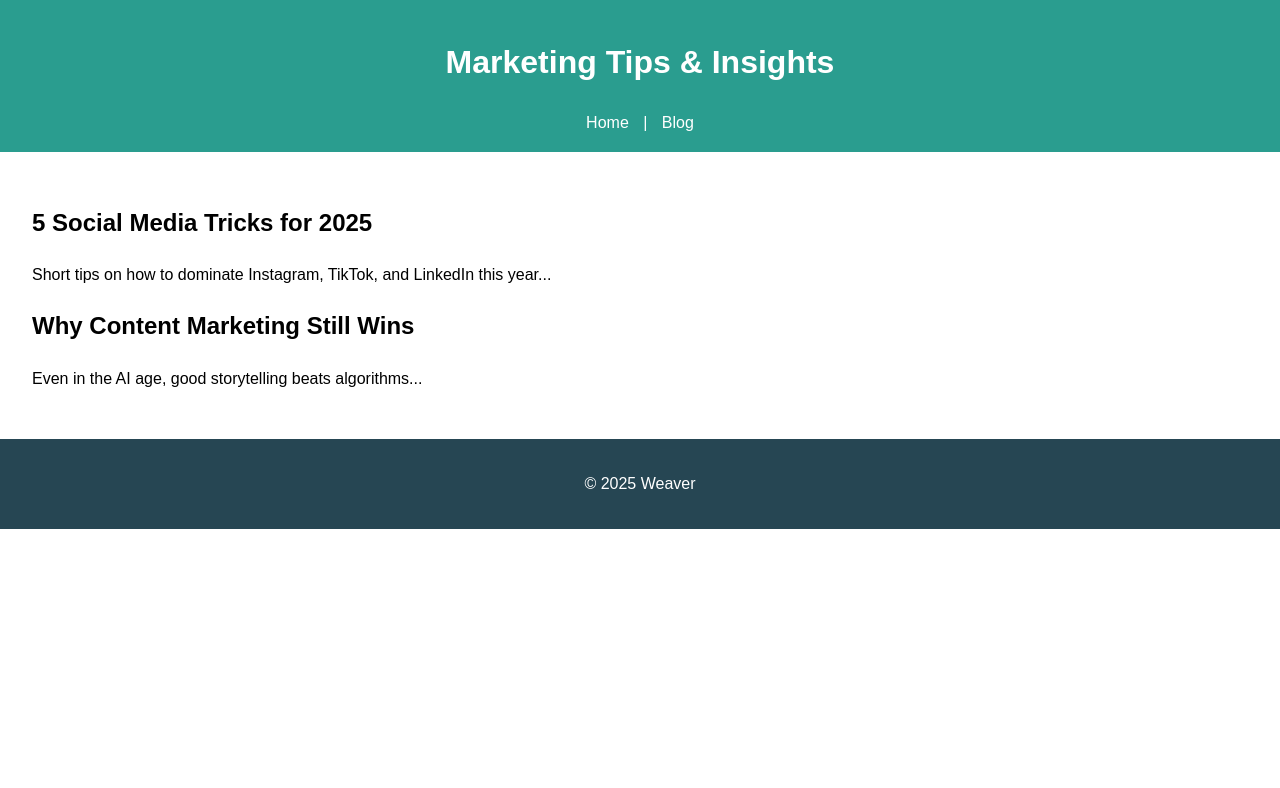
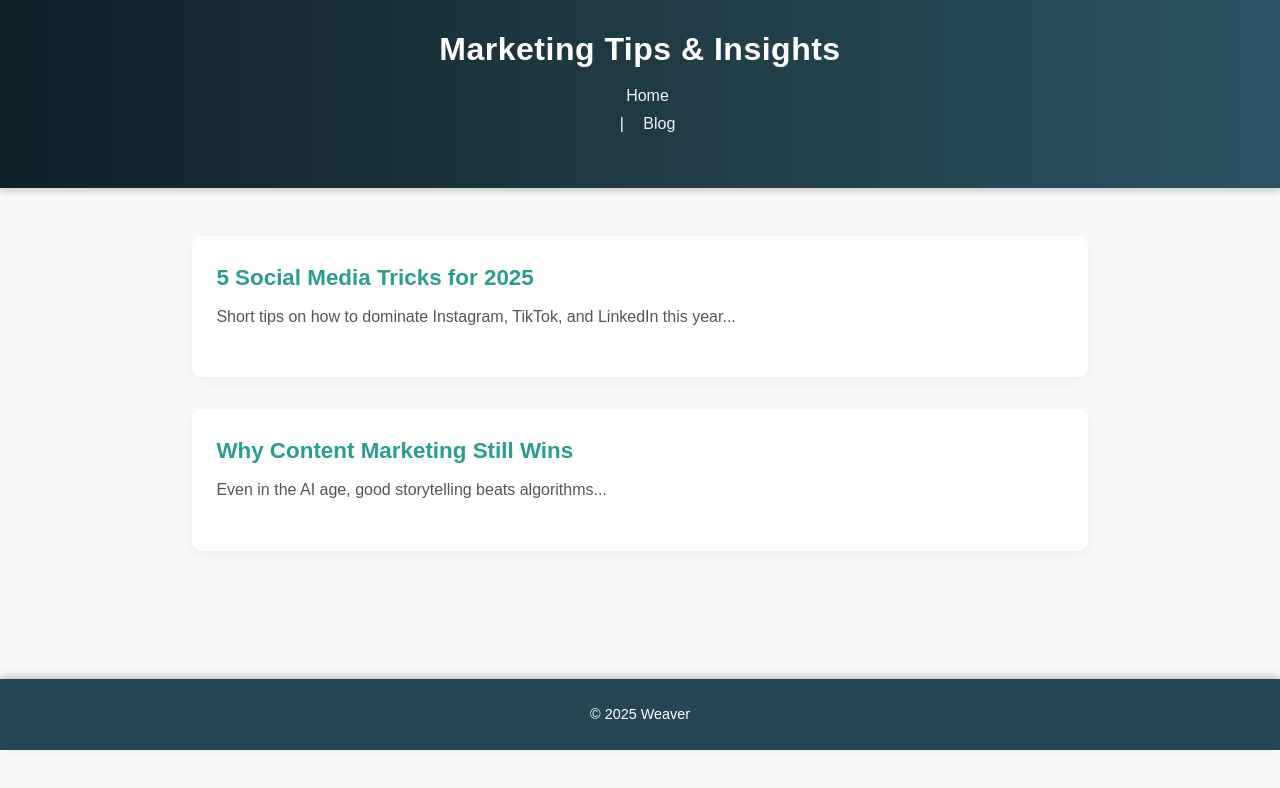
Before and after one commit to gashk/GAshanjaaa, a plain HTML site: page blog.html in a window 1280 px wide. Drawn offline with Linux system fonts and the light colour scheme.

Commit message:
Update style.css

```diff
--- a/style.css
+++ b/style.css
@@ -1,39 +1,146 @@
-body {
-    font-family: Arial, sans-serif;
+/* ---------- RESET & BASE STYLES ---------- */
+* {
     margin: 0;
     padding: 0;
+    box-sizing: border-box;
+}
+
+body {
+    font-family: 'Poppins', sans-serif;
+    background-color: #f9f9f9;
+    color: #333;
     line-height: 1.6;
 }
 
+/* ---------- HEADER ---------- */
 header {
-    background: #2a9d8f;
+    background: linear-gradient(90deg, #0f2027, #203a43, #2c5364);
     color: white;
-    padding: 1rem;
+    padding: 1.5rem 2rem;
     text-align: center;
+    box-shadow: 0 3px 8px rgba(0,0,0,0.2);
+}
+
+header h1 {
+    font-size: 2rem;
+    font-weight: 600;
+    margin-bottom: 0.5rem;
+    letter-spacing: 0.5px;
+}
+
+/* ---------- NAVIGATION ---------- */
+nav {
+    margin-top: 0.5rem;
 }
 
 nav a {
-    color: white;
-    margin: 0 10px;
+    color: #f1f1f1;
+    margin: 0 15px;
     text-decoration: none;
+    font-weight: 500;
+    position: relative;
+    transition: color 0.3s ease;
 }
 
-section {
-    padding: 2rem;
+nav a::after {
+    content: '';
+    display: block;
+    width: 0;
+    height: 2px;
+    background: #e9c46a;
+    transition: width 0.3s ease;
+    margin: auto;
 }
 
+nav a:hover {
+    color: #e9c46a;
+}
+
+nav a:hover::after {
+    width: 100%;
+}
+
+/* ---------- SECTION CONTENT ---------- */
+section {
+    padding: 3rem 8%;
+    max-width: 1100px;
+    margin: auto;
+}
+
+section h2 {
+    font-size: 1.8rem;
+    margin-bottom: 1rem;
+    color: #264653;
+    font-weight: 600;
+}
+
+section p {
+    font-size: 1rem;
+    margin-bottom: 1.5rem;
+    color: #555;
+}
+
+/* ---------- BLOG ARTICLES ---------- */
+article {
+    background: white;
+    padding: 1.5rem;
+    margin-bottom: 2rem;
+    border-radius: 10px;
+    box-shadow: 0 4px 15px rgba(0,0,0,0.05);
+    transition: transform 0.2s ease, box-shadow 0.3s ease;
+}
+
+article:hover {
+    transform: translateY(-5px);
+    box-shadow: 0 8px 25px rgba(0,0,0,0.08);
+}
+
+article h2 {
+    font-size: 1.4rem;
+    color: #2a9d8f;
+    margin-bottom: 0.5rem;
+}
+
+/* ---------- BUTTONS ---------- */
 .btn {
-    background: #e76f51;
+    background: linear-gradient(90deg, #e76f51, #f4a261);
     color: white;
-    padding: 10px 20px;
+    padding: 12px 24px;
     text-decoration: none;
     display: inline-block;
-    margin-top: 10px;
+    border-radius: 25px;
+    font-weight: 500;
+    transition: background 0.3s ease, transform 0.2s ease;
 }
 
+.btn:hover {
+    background: linear-gradient(90deg, #f4a261, #e76f51);
+    transform: scale(1.05);
+}
+
+/* ---------- FOOTER ---------- */
 footer {
     background: #264653;
     color: white;
     text-align: center;
-    padding: 1rem;
+    padding: 1.5rem;
+    font-size: 0.9rem;
+    margin-top: 3rem;
+    box-shadow: 0 -3px 8px rgba(0,0,0,0.2);
 }
+
+/* ---------- MEDIA QUERIES ---------- */
+@media (max-width: 768px) {
+    nav a {
+        margin: 0 8px;
+        font-size: 0.95rem;
+    }
+
+    header h1 {
+        font-size: 1.5rem;
+    }
+
+    section {
+        padding: 2rem 5%;
+    }
+}
```
